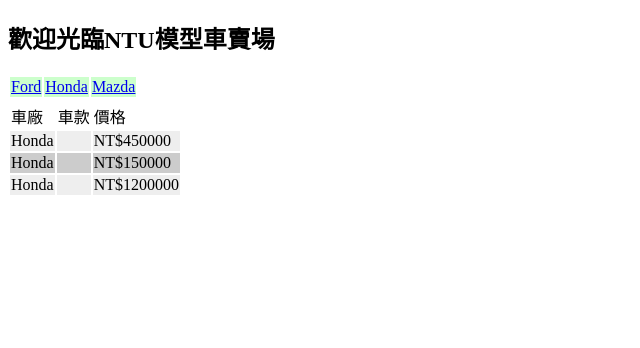
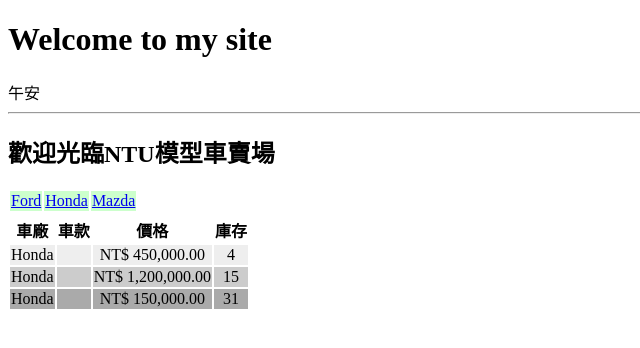
Before and after one commit to jjasoncool/django-playground, a Django app: page /MyTemplates/carprice/1/ in a window 1280 px wide. Shown: the top 348 px of the page, without its empty margins (0-640 px from the left). Run offline with Django 3.2, Linux system fonts and the light colour scheme.

Commit message:
course practice

```diff
--- a/src/djangoweb/MyTemplates/views.py
+++ b/src/djangoweb/MyTemplates/views.py
@@ -54,19 +54,19 @@ def carprice(request, makerid=0):
     car_maker = ['Ford', 'Honda', 'Mazda']
     car_list = [
         [
-            {'model': 'Fiesta', 'price': 203500},
-            {'model': 'Focus', 'price': 605000},
-            {'model': 'Mustang', 'price': 900000}
+            {'model': 'Fiesta', 'price': 203500, 'qty':2},
+            {'model': 'Focus', 'price': 605000, 'qty':5},
+            {'model': 'Mustang', 'price': 900000, 'qty':9},
         ],
         [
-            {'model': 'Fit', 'price': 450000},
-            {'model': 'City', 'price': 150000},
-            {'model': 'NSX', 'price': 1200000}
+            {'model': 'Fit', 'price': 450000, 'qty':4},
+            {'model': 'City', 'price': 150000, 'qty':31},
+            {'model': 'NSX', 'price': 1200000, 'qty':15},
         ],
         [
-            {'model': 'Mazda3', 'price': 329999},
-            {'model': 'Mazda5', 'price': 603000},
-            {'model': 'Mazda6', 'price': 850000}
+            {'model': 'Mazda3', 'price': 329999, 'qty':6},
+            {'model': 'Mazda5', 'price': 603000, 'qty':7},
+            {'model': 'Mazda6', 'price': 850000, 'qty':1},
         ],
     ]
     maker_name = car_maker[makerid]
--- a/src/djangoweb/djangoweb/settings.py
+++ b/src/djangoweb/djangoweb/settings.py
@@ -38,6 +38,7 @@ INSTALLED_APPS = [
     'django.contrib.sessions',
     'django.contrib.messages',
     'django.contrib.staticfiles',
+    'django.contrib.humanize',
     'mainsite',
     'MTV01',
     'URLS',
--- a/src/djangoweb/templates/MyTemplates/carlist.html
+++ b/src/djangoweb/templates/MyTemplates/carlist.html
@@ -1,10 +1,17 @@
+{% extends "MyTemplates/index.html" %}
 <!-- carlist.html (p06 Template project) -->
 <!DOCTYPE html>
 <html>
+{% block content %}
 
 <head>
     <meta charset='utf-8'>
     <title>模型車賣場</title>
+    <style>
+        td {
+            text-align: center;
+        }
+    </style>
 </head>
 
 <body>
@@ -25,12 +32,12 @@
     <table>
         <tr>
             {% block column %}
-            <td>車廠</td>
-            <td>車款</td>
+            <th>車廠</th>
+            <th>車款</th>
             {% endblock %}
         </tr>
         {% endif %}
-        {% block content %}
+        {% block table_content %}
         {% for c in cars %}
         <tr bgcolor="{% cycle '#eeeeee' '#cccccc' %}">
             <td>{{maker_name}}</td>
@@ -44,5 +51,5 @@
     </table>
     {% endif %}
 </body>
-
+{% endblock %}
 </html>
--- a/src/djangoweb/templates/MyTemplates/carprice.html
+++ b/src/djangoweb/templates/MyTemplates/carprice.html
@@ -1,20 +1,23 @@
 {% extends "MyTemplates/carlist.html" %}
+{% load humanize %}
 {% block url %}
 <a href="{% url 'carprice_url' forloop.counter0 %}">{{m}}</a>
 {% endblock %}
 {% block column %}
 <tr>
-    <td>車廠</td>
-    <td>車款</td>
-    <td>價格</td>
+    <th>車廠</th>
+    <th>車款</th>
+    <th>價格</th>
+    <th>庫存</th>
 </tr>
 {% endblock %}
-{% block content %}
-    {% for c in cars %}
-    <tr bgcolor="{% cycle '#eeeeee' '#cccccc' %}">
+{% block table_content %}
+    {% for c in cars|dictsort:'qty' %}
+    <tr bgcolor="{% cycle '#eeeeee' '#cccccc' '#aaaaaa' %}">
         <td>{{maker_name}}</td>
         <td>{{ c.modal }}</td>
-        <td>NT${{ c.price }}</td>
+        <td>NT$ {{ c.price | floatformat:2 | intcomma }}</td>
+        <td>{{ c.qty }}</td>
     </tr>
     {% empty %}
     <h3>車廠<em>{{maker_name}}</em>目前無庫存車</h3>
--- a/src/djangoweb/templates/MyTemplates/index.html
+++ b/src/djangoweb/templates/MyTemplates/index.html
@@ -21,6 +21,7 @@
     <em>
         {{ now }}
     </em>
+    {% block content %}{% endblock %}
 </body>
 
 </html>
```
